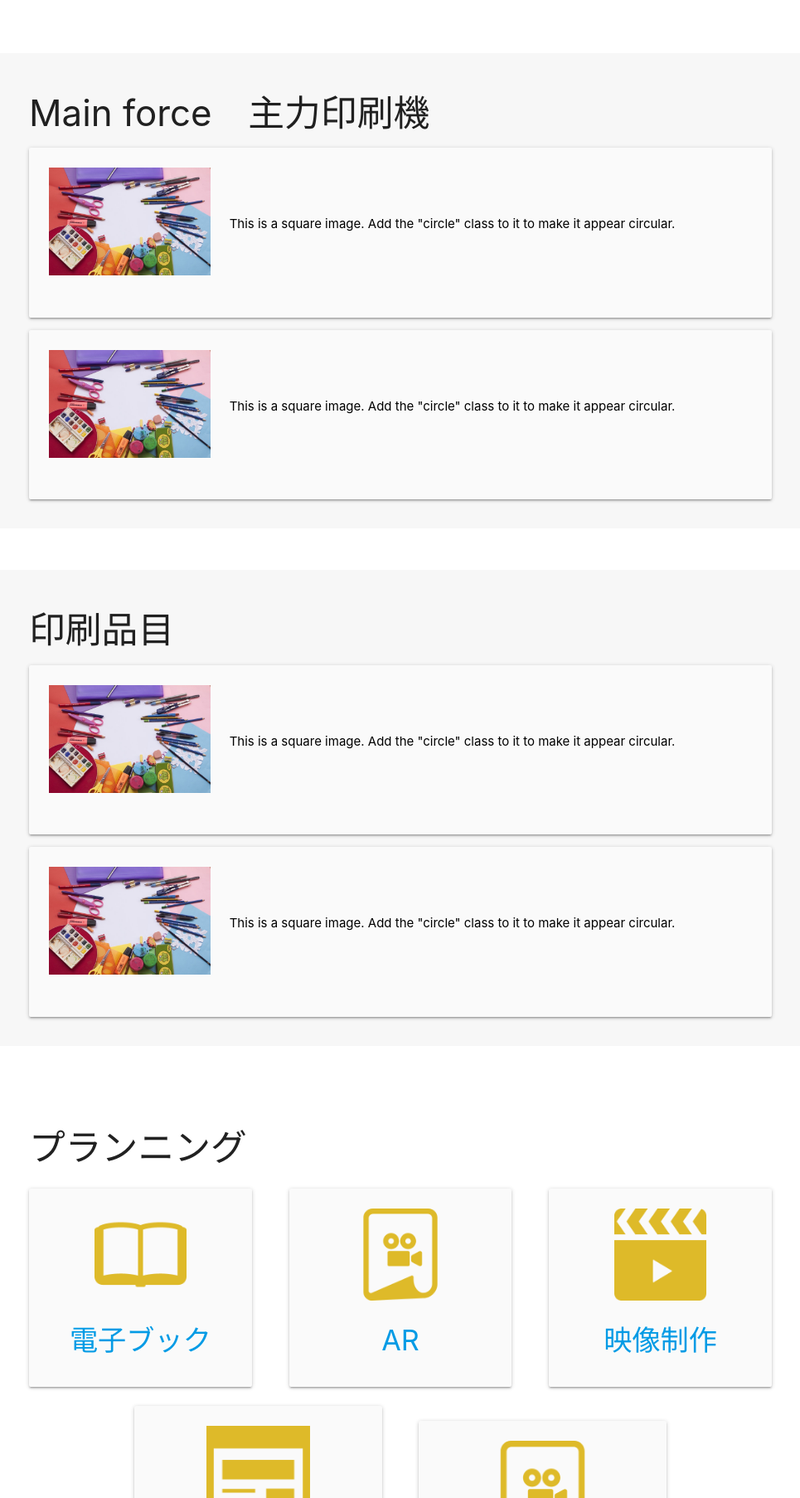
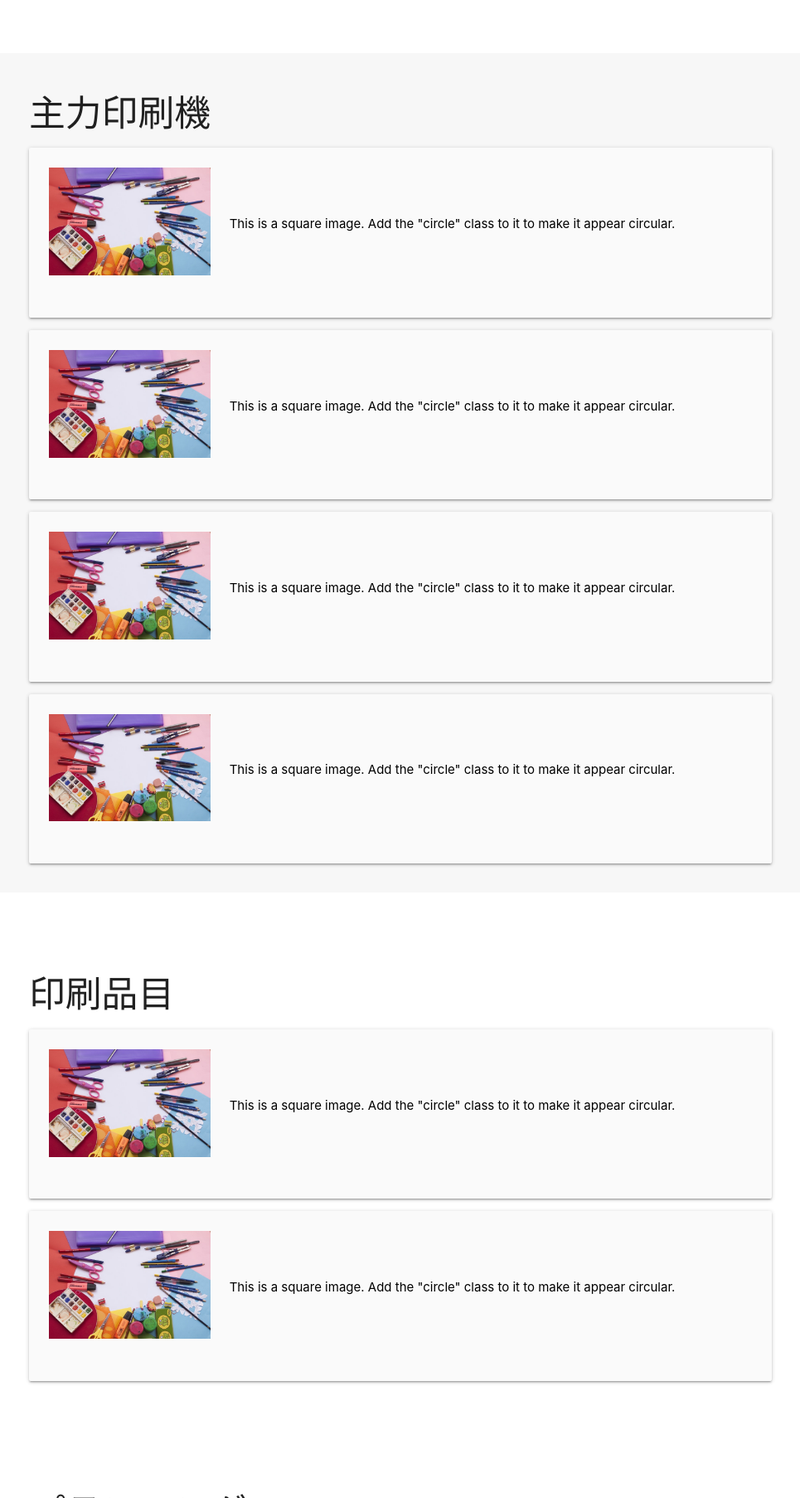
Before and after one commit to marikosasaki/kk_test, a PHP site: page /service/index.html in a window 1280 px wide. Shown: the part 794-2600 px from the top of the page at 83% size, without its empty margins (157-1122 px from the left). Run offline with PHP 8.4, Linux system fonts and the light colour scheme; style sheets or scripts are compiled from the project's sources; some libraries are stand-ins or nearby versions.

Commit message:
会社で作業ぶん

```diff
--- a/app/service/index.html
+++ b/app/service/index.html
@@ -111,8 +111,36 @@
 		<section class="bg-reration">
 			<div class="container">
 				<h3 class="headline_Level2">
-					Main force　主力印刷機
+					主力印刷機
 				</h3>
+			      <div class="col s12 m8 offset-m2 l6 offset-l3">
+			        <div class="card-panel grey lighten-5 z-depth-1">
+			          <div class="row valign-wrapper">
+			            <div class="col s3">
+			              <img src="/images/index/sample-list.jpg" alt="" class="responsive-img">
+			            </div>
+			            <div class="col s9">
+			              <span class="black-text">
+			                This is a square image. Add the "circle" class to it to make it appear circular.
+			              </span>
+			            </div>
+			          </div>
+			        </div>
+			      </div>
+			      <div class="col s12 m8 offset-m2 l6 offset-l3">
+			        <div class="card-panel grey lighten-5 z-depth-1">
+			          <div class="row valign-wrapper">
+			            <div class="col s3">
+			              <img src="/images/index/sample-list.jpg" alt="" class="responsive-img">
+			            </div>
+			            <div class="col s9">
+			              <span class="black-text">
+			                This is a square image. Add the "circle" class to it to make it appear circular.
+			              </span>
+			            </div>
+			          </div>
+			        </div>
+			      </div>
 			      <div class="col s12 m8 offset-m2 l6 offset-l3">
 			        <div class="card-panel grey lighten-5 z-depth-1">
 			          <div class="row valign-wrapper">
@@ -144,7 +172,7 @@
 			</div>
 		</section>
 
-		<section class="bg-reration">
+		<section>
 			<div class="container">
 				<h3 class="headline_Level2">
 					印刷品目
@@ -186,46 +214,36 @@
 				</h3>
 				<ul class="list-wrapper">
 					<li class="list-item">
-						<div class="card-panel grey lighten-5 z-depth-1">
-							<a href="" class="link-box tree">
+						<a href="" class="link-box tree card-panel grey lighten-5 z-depth-1">
 							<img src="/images/icon/book.png" alt="" width="50%">
  							<h4>電子ブック</h4>
 						</a>
-						</div>
 					</li>
 					<li class="list-item">
-						<div class="card-panel grey lighten-5 z-depth-1">
-							<a href="" class="link-box univer">
+						<a href="" class="link-box univer card-panel grey lighten-5 z-depth-1">
 							<img src="/images/icon/move-file.png" alt="" width="50%">
  							<h4>AR</h4>
 						</a>
-						</div>
 					</li>
 					<li class="list-item">
-						<div class="card-panel grey lighten-5 z-depth-1">
-							<a href="" class="link-box univer">
+						<a href="" class="link-box univer card-panel grey lighten-5 z-depth-1">
 							<img src="/images/icon/move.png" alt="" width="50%">
  							<h4>映像制作</h4>
 						</a>
-						</div>
 					</li>
 				</ul>
 				<ul class="list-wrapper">
 					<li class="list-item">
-						<div class="card-panel grey lighten-5 z-depth-1">
-							<a href="" class="link-box tree">
+						<a href="" class="link-box tree card-panel grey lighten-5 z-depth-1">
 							<img src="/images/icon/web.png" alt="" width="50%">
  							<h4>WEBプロモーション</h4>
 						</a>
-						</div>
 					</li>
 					<li class="list-item">
-						<div class="card-panel grey lighten-5 z-depth-1">
-							<a href="" class="link-box univer">
+						<a href="" class="link-box univer card-panel grey lighten-5 z-depth-1">
 							<img src="/images/icon/move-file.png" alt="" width="50%">
  							<h4>LINE広告</h4>
 						</a>
-						</div>
 					</li>
 				</ul>
 			</div>
--- a/app/styles/partials/components/_typography.scss
+++ b/app/styles/partials/components/_typography.scss
@@ -14,7 +14,7 @@ html{
   line-height: 1.5;
 
   @media only screen and (min-width: 0) {
-    font-size: 14px;
+    font-size: 12px;
   }
 
   @media only screen and (min-width: $medium-screen) {
@@ -22,7 +22,7 @@ html{
   }
 
   @media only screen and (min-width: $large-screen) {
-    font-size: 12px;
+    font-size: 14px;
   }
 
   font-weight: normal;
--- a/app/styles/partials/components/_variables.scss
+++ b/app/styles/partials/components/_variables.scss
@@ -303,7 +303,7 @@ $off-black: rgba(0, 0, 0, 0.87) !default;
 $h1-fontsize: 3.5rem !default;
 $h2-fontsize: 3rem !default;
 $h3-fontsize: 2rem !default;
-$h4-fontsize: 1.64rem !default;
+$h4-fontsize: 1.28rem !default;
 $h5-fontsize: 1.28rem !default;
 $h6-fontsize: 1rem !default;
 
```
Lines whose indentation alone changed are shown as unchanged.
